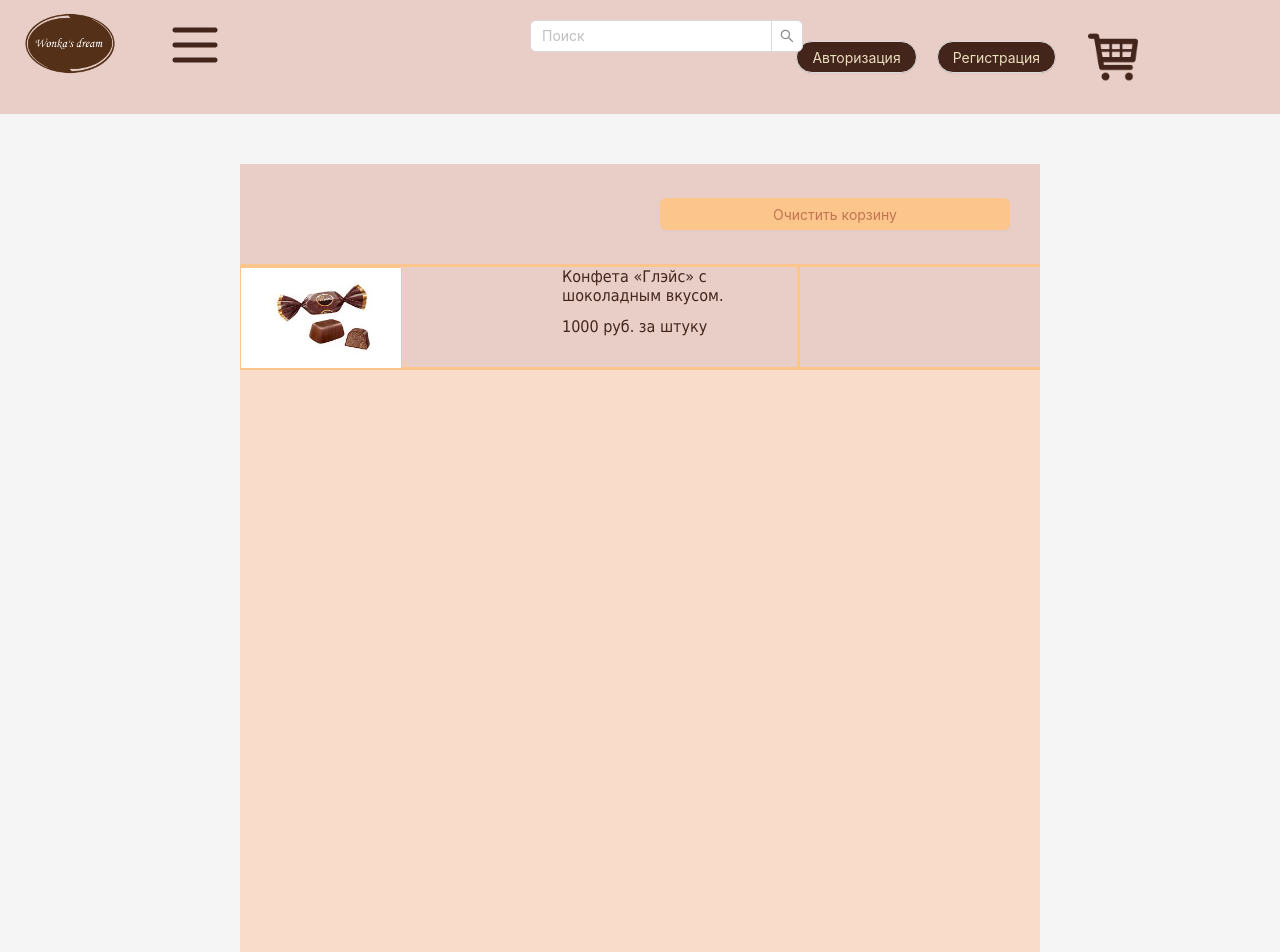
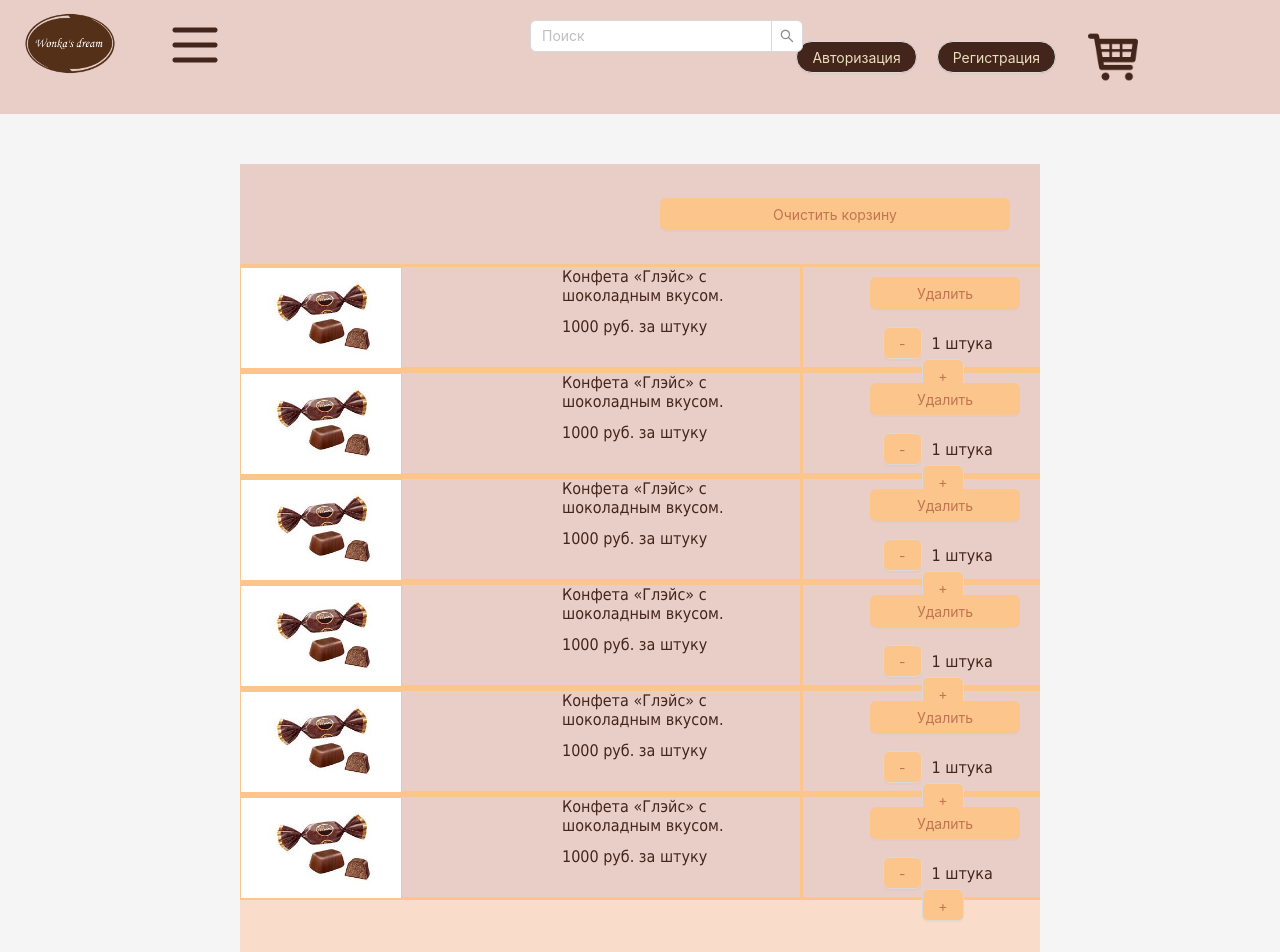
Before and after one commit to PashaIQinf/internet-shop, a React (Vite) app in the folder internet-shop-app/: page /internet-shop/basket in a window 1280 px wide. Shown: the top 952 px of the page. Built offline with nearby package versions, Linux system fonts and the light colour scheme.

Commit message:
add Baket

```diff
--- a/internet-shop-app/src/Baket/Baket.css
+++ b/internet-shop-app/src/Baket/Baket.css
@@ -28,6 +28,7 @@
     height: 100px;
     border-bottom: 3px solid #FCC58C;
     border-top: 3px solid #FCC58C;
+    display: block;
 }
 .Baket-product img {
     background-color: #E8CEC6;
@@ -42,6 +43,8 @@
     left:calc(20%);
     position: relative;
     align-content: left;
+    border-right: 3px solid #FCC58C;
+    display: block;
 }
 .Baket-name div {
     font-size: 16px;
@@ -50,12 +53,41 @@
     position: relative;
     text-align:start;
     height: calc(50%);
-    border-right: 3px solid #FCC58C;
 
 
 }
 .Baket-count {
     width:calc(20%);
-    height: 80px;
+    height: calc(30%);
     float: right;
+    position: relative;
+    left: 153px;
+    bottom: 40px;
 }
+.Baket-count div {
+    display: inline;
+    font-size: 16px;
+    font-family: tahoma, sans-serif;
+    color: #44251c;
+    margin-left: 10px;
+    margin-right: 10px;
+}
+.Baket-count Button {
+    display: inline;
+    background-color: #FCC58C;
+    color: #C07651;
+    cursor: pointer;
+    width: fit-content;
+}
+.Baket-button{
+    float: right;
+    position: relative;
+    bottom: 90px;
+    background-color: #FCC58C;
+    border: 1px solid #FCC58C;
+    color: #C07651;
+    cursor: pointer;
+    width: 150px;
+    margin-right: 20px;
+    display: block;
+}
--- a/internet-shop-app/src/Baket/Baket.jsx
+++ b/internet-shop-app/src/Baket/Baket.jsx
@@ -14,7 +14,79 @@ export default function Baket() {
                 <div>Конфета «Глэйс» с шоколадным вкусом.</div>
                 <div>1000 руб. за штуку</div>
             </div>
+            <Button className='Baket-button'>Удалить</Button>
+            <div className='Baket-count'>
+              <Button>-</Button>
+              <div>1 штука</div>
+              <Button>+</Button>
+            </div>
+        </div>
+        <div className='Baket-product'>
+            <img src ={Gleis}/>
+            <div className='Baket-name'>
+                <div>Конфета «Глэйс» с шоколадным вкусом.</div>
+                <div>1000 руб. за штуку</div>
+            </div>
+            <Button className='Baket-button'>Удалить</Button>
+            <div className='Baket-count'>
+              <Button>-</Button>
+              <div>1 штука</div>
+              <Button>+</Button>
+            </div>
+        </div>
+        <div className='Baket-product'>
+            <img src ={Gleis}/>
+            <div className='Baket-name'>
+                <div>Конфета «Глэйс» с шоколадным вкусом.</div>
+                <div>1000 руб. за штуку</div>
+            </div>
+            <Button className='Baket-button'>Удалить</Button>
+            <div className='Baket-count'>
+              <Button>-</Button>
+              <div>1 штука</div>
+              <Button>+</Button>
+            </div>
+        </div>
+        <div className='Baket-product'>
+            <img src ={Gleis}/>
+            <div className='Baket-name'>
+                <div>Конфета «Глэйс» с шоколадным вкусом.</div>
+                <div>1000 руб. за штуку</div>
+            </div>
+            <Button className='Baket-button'>Удалить</Button>
+            <div className='Baket-count'>
+              <Button>-</Button>
+              <div>1 штука</div>
+              <Button>+</Button>
+            </div>
+        </div>
+        <div className='Baket-product'>
+            <img src ={Gleis}/>
+            <div className='Baket-name'>
+                <div>Конфета «Глэйс» с шоколадным вкусом.</div>
+                <div>1000 руб. за штуку</div>
+            </div>
+            <Button className='Baket-button'>Удалить</Button>
+            <div className='Baket-count'>
+              <Button>-</Button>
+              <div>1 штука</div>
+              <Button>+</Button>
+            </div>
+        </div>
+        <div className='Baket-product'>
+            <img src ={Gleis}/>
+            <div className='Baket-name'>
+                <div>Конфета «Глэйс» с шоколадным вкусом.</div>
+                <div>1000 руб. за штуку</div>
+            </div>
+            <Button className='Baket-button'>Удалить</Button>
+            <div className='Baket-count'>
+              <Button>-</Button>
+              <div>1 штука</div>
+              <Button>+</Button>
+            </div>
         </div>
     </div>
+
   )
 }
--- a/internet-shop-app/src/PaymentBlock/PaymentBlock.css
+++ b/internet-shop-app/src/PaymentBlock/PaymentBlock.css
@@ -3,4 +3,5 @@
     width: 800px;
     height: 400px;
     background-color: #f9ddca;
+    position: relative;
 }
--- a/internet-shop-app/src/PaymentBlock/PaymentBlock.jsx
+++ b/internet-shop-app/src/PaymentBlock/PaymentBlock.jsx
@@ -1,7 +1,8 @@
 import React from 'react'
 import './PaymentBlock.css'
+import { Button } from 'antd'
 export default function PaymentBlock() {
   return (
-    <div className='Payment'>PaymentBlock</div>
+    <div className='Payment'><Button></Button></div>
   )
 }
```
